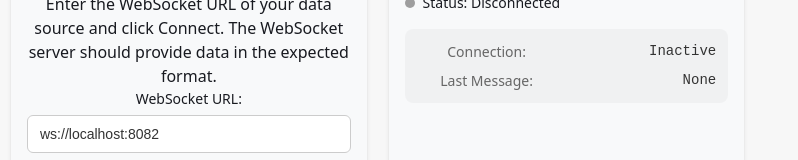
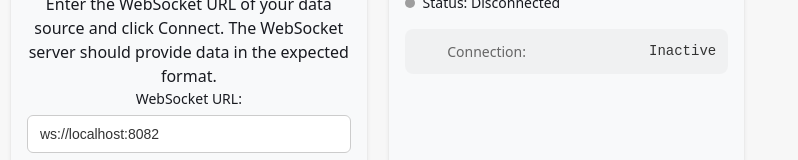
Before and after one commit to ThatOrJohn/flowturi, a React (Vite) app: page / in a window 1280 px wide. Both pictures are taken after a click on the button "Real-Time". Shown: the part 192-352 px from the top of the page, without its empty margins (0-798 px from the left). Built offline with nearby package versions, Linux system fonts and the light colour scheme.

Commit message:
chore: remove last message line

```diff
--- a/src/components/WebSocketStream.tsx
+++ b/src/components/WebSocketStream.tsx
@@ -256,15 +256,6 @@ const WebSocketStream: React.FC<WebSocketStreamProps> = ({
             {isConnected ? "Active" : "Inactive"}
           </span>
         </div>
-
-        <div className="stream-stat-item">
-          <span className="stat-label">Last Message:</span>
-          <span className="stat-value">
-            {streamInfo.lastMessage
-              ? streamInfo.lastMessage.toLocaleTimeString()
-              : "None"}
-          </span>
-        </div>
       </div>
 
       {frameInfoPanel}
```
